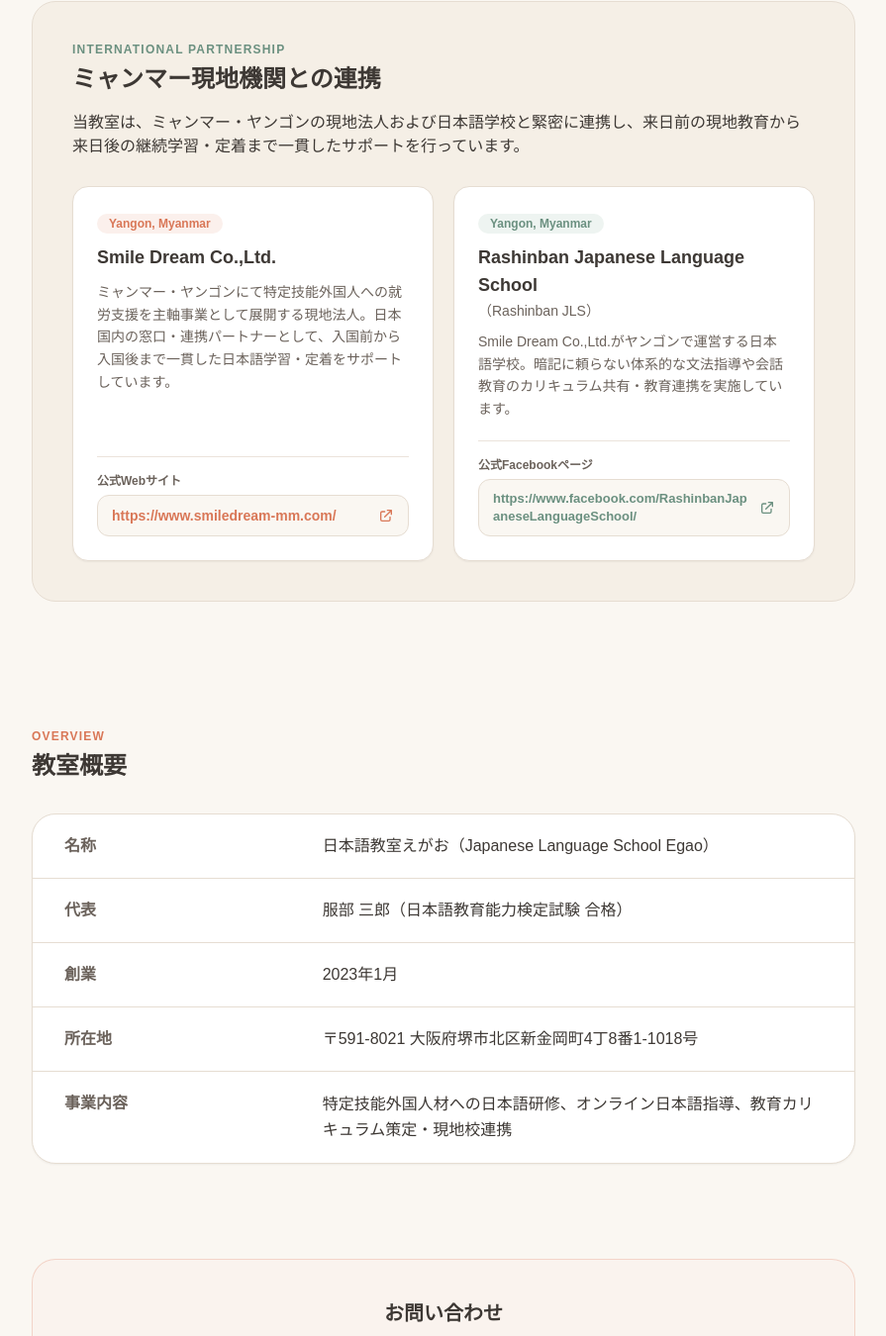
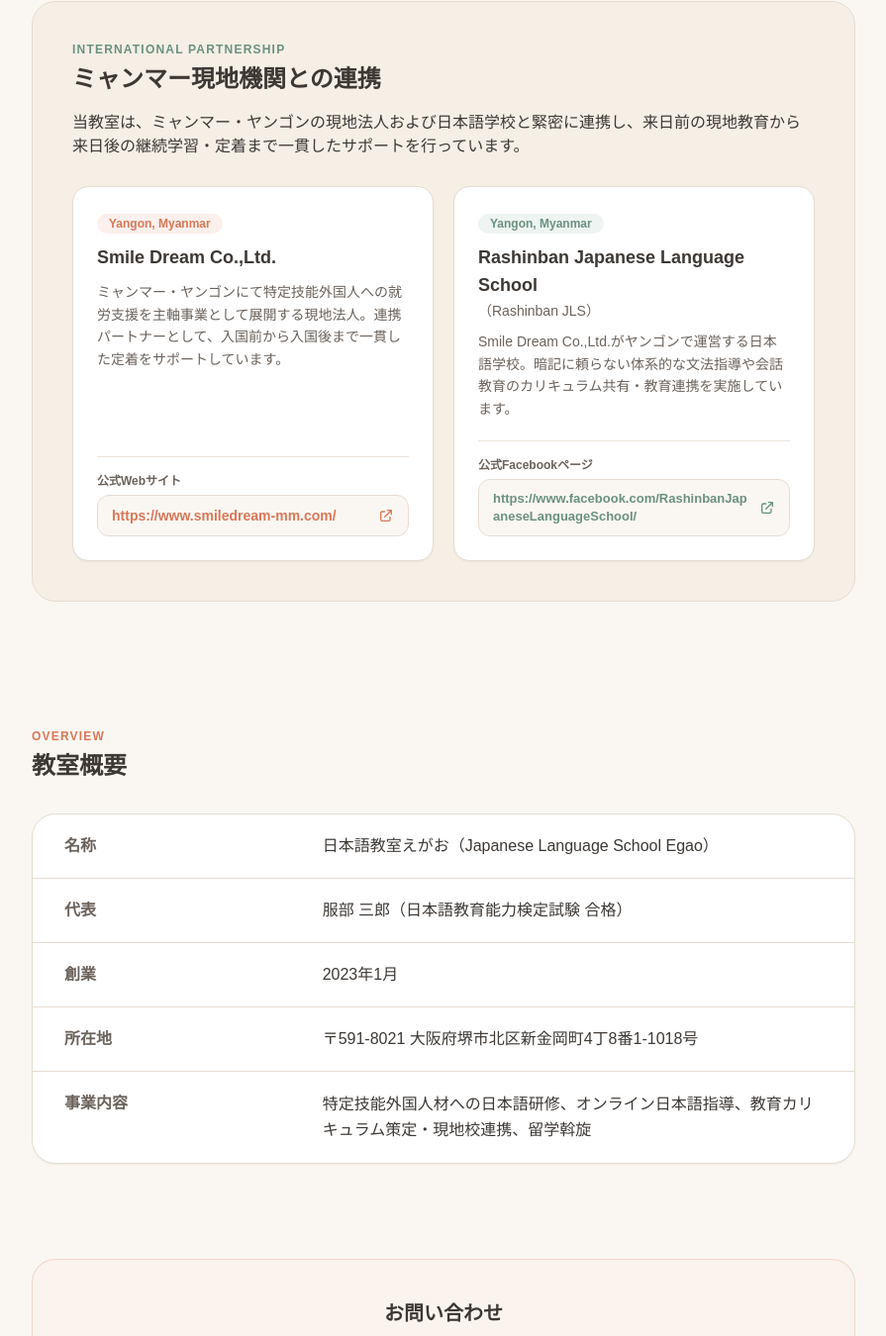
Before and after one commit to saburouhattori/egao-nihongo, a plain HTML site: page index.html in a window 1280 px wide. Shown: the part 1154-2504 px from the top of the page at 99% size, without its empty margins (192-1087 px from the left). Drawn offline with nearby package versions, Linux system fonts and the light colour scheme; a web font is replaced by a local one.

Commit message:
Update index.html

```diff
--- a/index.html
+++ b/index.html
@@ -323,7 +323,7 @@
                 </h3>
                 <p class="mt-2.5 text-sm text-warm-muted leading-relaxed">
                   <span class="lang-ja">
-                    ミャンマー・ヤンゴンにて特定技能外国人への就労支援を主軸事業として展開する現地法人。日本国内の窓口・連携パートナーとして、入国前から入国後まで一貫した日本語学習・定着をサポートしています。
+                    ミャンマー・ヤンゴンにて特定技能外国人への就労支援を主軸事業として展開する現地法人。連携パートナーとして、入国前から入国後まで一貫した定着をサポートしています。
                   </span>
                   <span class="lang-en">
                     A local corporation in Yangon, Myanmar focusing on employment support for Specified Skilled Workers. As its domestic liaison and partner in Japan, we support continuous Japanese learning from pre-arrival through post-arrival settlement.
@@ -467,7 +467,7 @@
                 <span class="lang-en">Services</span>
               </dt>
               <dd class="sm:col-span-2 text-warm-text leading-relaxed">
-                <span class="lang-ja">特定技能外国人材への日本語研修、オンライン日本語指導、教育カリキュラム策定・現地校連携</span>
+                <span class="lang-ja">特定技能外国人材への日本語研修、オンライン日本語指導、教育カリキュラム策定・現地校連携、留学斡旋</span>
                 <span class="lang-en">Japanese language training for Specified Skilled Workers, online Japanese instruction, curriculum development &amp; overseas partner school collaboration</span>
               </dd>
             </div>
```
